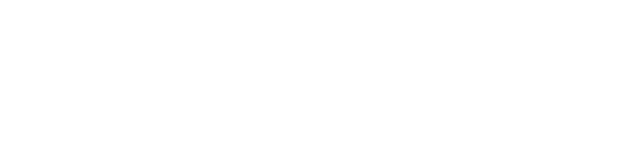
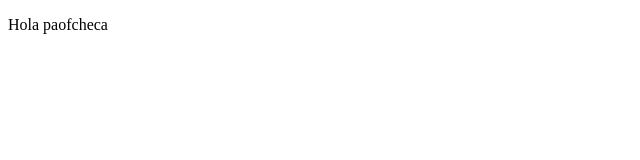
Before and after one commit to paofcheca/ci-cd, a plain HTML site: page src/index.html in a window 1280 px wide. Shown: the whole page, without its empty margins (0-640 px from the left). Drawn offline with Linux system fonts and the light colour scheme.

Commit message:
feat:add body

```diff
--- a/src/index.html
+++ b/src/index.html
@@ -1,5 +1,5 @@
 <!DOCTYPE html>
 <html>
 <head><title></title></head>
-<body></body>
+<body><p>Hola paofcheca</p></body>
 </html>
```
